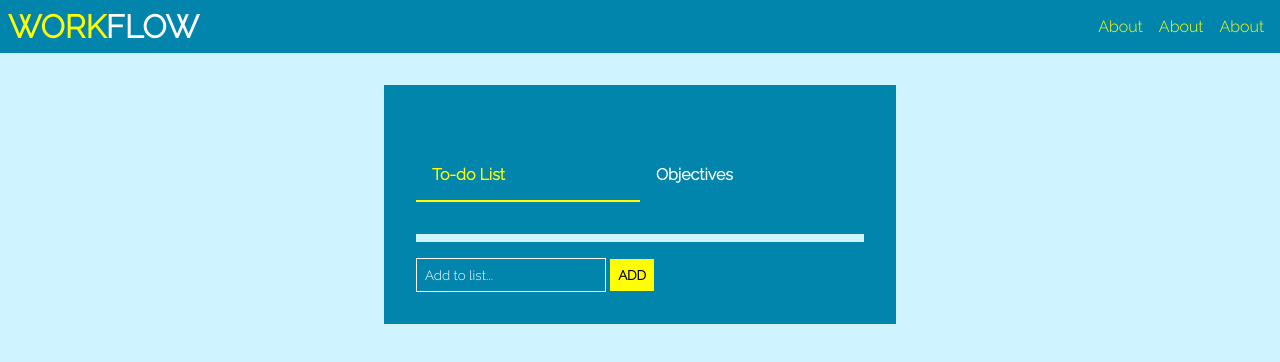
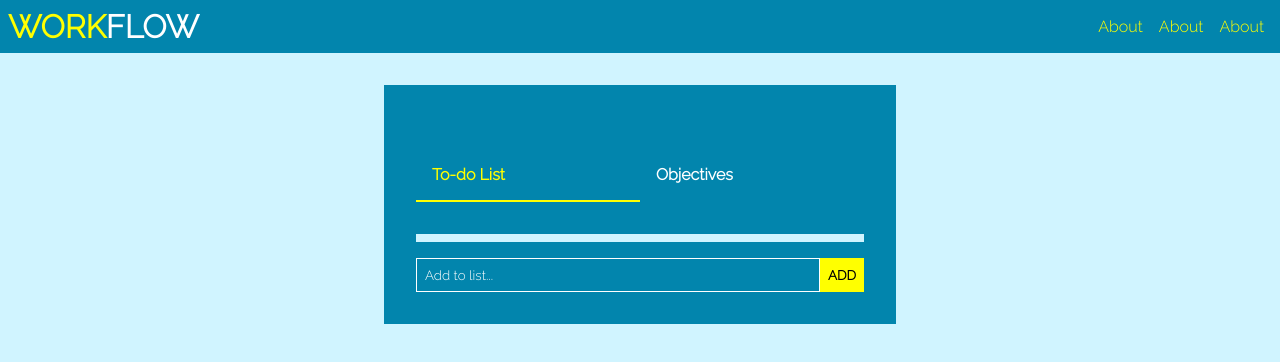
Before and after one commit to Hellie-tenny/workflow, a React (Create React App) app: page / in a window 1280 px wide. Shown: the top 362 px of the page. Built offline with nearby package versions, Linux system fonts and the light colour scheme.

Commit message:
First version complete!

```diff
--- a/src/App.css
+++ b/src/App.css
@@ -183,22 +183,27 @@
   color: yellow;
   border-bottom: 2px solid yellow;
 }
-.App .container form input[type=text] {
+.App .container form.main {
+  width: 100%;
+  display: flex;
+}
+.App .container form.main input[type=text] {
   background-color: transparent;
   padding: 0.5rem;
+  flex: 1;
   border: 1px solid #fff;
   outline: none;
   color: #fff;
 }
-.App .container form input::-moz-placeholder {
+.App .container form.main input::-moz-placeholder {
   color: #fff;
   opacity: 1;
 }
-.App .container form input::placeholder {
+.App .container form.main input::placeholder {
   color: #fff;
   opacity: 1;
 }
-.App .container form button {
+.App .container form.main button {
   background-color: yellow;
   padding: 0.5rem;
   border: none;
@@ -206,7 +211,7 @@
   font-weight: 600;
   cursor: pointer;
 }
-.App .container form button:hover {
+.App .container form.main button:hover {
   background-color: #fff;
   color: rgb(2, 133, 173);
 }
@@ -360,4 +365,9 @@
   100% {
     transform: rotate(0deg);
   }
+}
+@media only screen and (max-width: 600px) {
+  .container {
+    background-color: red;
+  }
 }/*# sourceMappingURL=App.css.map */
--- a/src/App.scss
+++ b/src/App.scss
@@ -181,13 +181,18 @@ $accentColor: yellow;
 
         }
 
-        form {
+        form.main {
+            width: 100%;
+            display: flex;
+
             input[type="text"] {
                 background-color: transparent;
                 padding: .5rem;
+                flex: 1;
                 border: 1px solid #fff;
                 outline: none;
                 color: #fff;
+
             }
 
             input::placeholder {
@@ -245,7 +250,7 @@ $accentColor: yellow;
                     text-align: center;
                 }
 
-                form {
+                form{
                     width: 100%;
 
                     input {
@@ -427,3 +432,9 @@ $accentColor: yellow;
 // @keyframes slideRight {
 
 // }
+
+@media only screen and (max-width: 600px) {
+    .container {
+        background-color: red;
+    }
+}
--- a/src/componets/Objectives.js
+++ b/src/componets/Objectives.js
@@ -16,7 +16,7 @@ const Objectives = () => {
 
     function openPopup(id) {
         document.getElementById('deleteDialog-container').classList.add('active');
-        setTargetMilestone(id);
+        setTargetItem(id);
         console.log("The delete button has been clicked!!", targetItem);
     }
 
@@ -112,7 +112,6 @@ const Objectives = () => {
     }
 
 
-
     useEffect(() => {
         if (localStorage.getItem('objectives') != null) {
             setObjectives(JSON.parse(localStorage.getItem('objectives')));
@@ -162,7 +161,7 @@ const Objectives = () => {
                 </div>
             </div>
 
-            <form>
+            <form className="main">
                 <input type="text" value={newTitle} onChange={(e) => setNewTitle(e.target.value)} placeholder="Add to list..." /> <button onClick={addToList}>ADD</button>
             </form>
 
--- a/src/componets/Todolist.js
+++ b/src/componets/Todolist.js
@@ -26,7 +26,7 @@ const Todolist = (props) => {
                 <div className="progress-indicator" style={{ width: `${props.completedPercentage}%` }}></div>
             </div>
 
-            <form>
+            <form className="main">
                 <input type="text" value={props.newTitle} onChange={(e) => props.setNewTitle(e.target.value)} placeholder="Add to list..." /> <button onClick={props.addToList}>ADD</button>
             </form>
 
--- a/src/componets/container.js
+++ b/src/componets/container.js
@@ -56,7 +56,14 @@ export default function Container() {
         // localStorage.getItem('todos') ? setTodos(localStorage.getItem('todos')) : setTodos([]);
     }, []);
 
-
+    useEffect(() => {
+        const completed = todos.filter((todo) => todo.done);
+        setCompletedTodos(completed);
+        setCompletedPercentage((Number(completedTodos.length) / Number(todos.length)) * 100);
+        console.log("These are the completed todos", completedTodos);
+        console.log(localStorage.getItem('todos'));
+        setCompletedPercentage((Number(completed.length) / Number(todos.length)) * 100);
+    }, [todos]);
 
     return (
         <div className="container">
```
Also changed, not shown: 1 other file (tests, documents, lock files or other folders).
